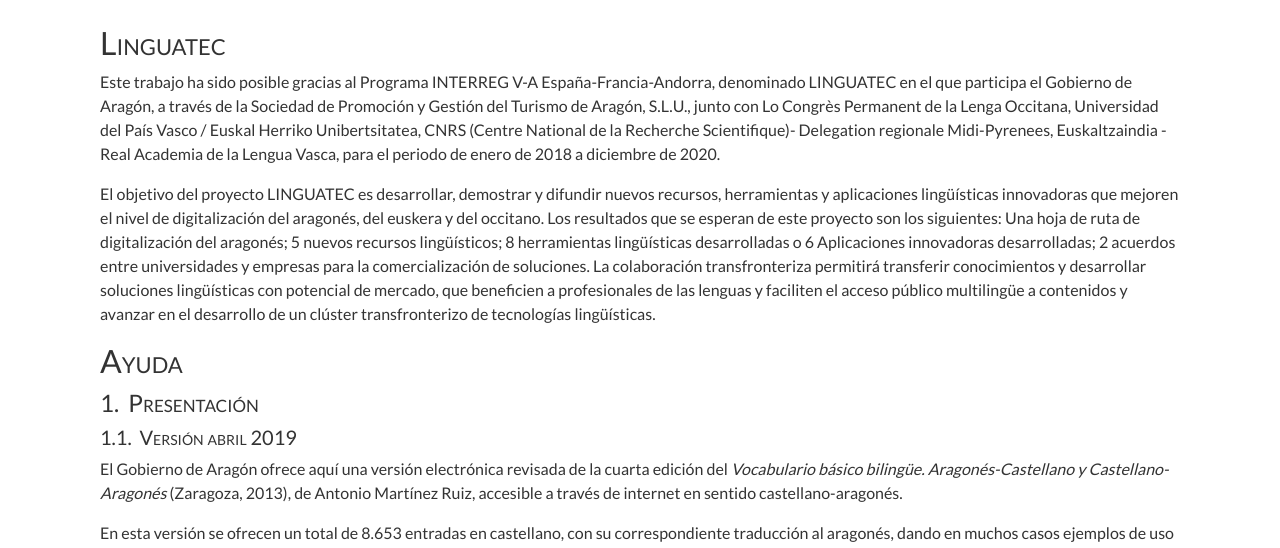
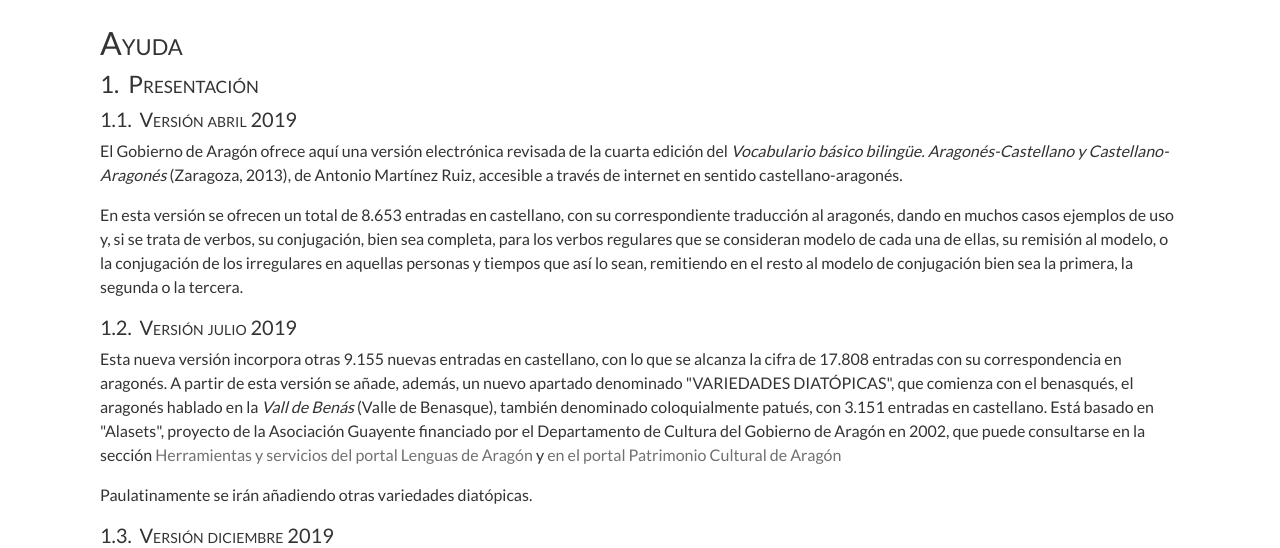
Before and after one commit to ribaguifi/linguatec-lexicon-frontend, a Django app: template linguatec_lexicon_frontend/templates/linguatec_lexicon_frontend/help.html in a window 1280 px wide. Shown: the part 97-645 px from the top of the page. Run offline with Django 3.2, Linux system fonts and the light colour scheme; the template is opened without the code that fills it, so the values that code supplies are empty; some libraries are stand-ins or nearby versions.

Commit message:
Remove dup content (included on linguatec-project)

```diff
--- a/linguatec_lexicon_frontend/templates/linguatec_lexicon_frontend/help.html
+++ b/linguatec_lexicon_frontend/templates/linguatec_lexicon_frontend/help.html
@@ -3,24 +3,6 @@
 
 {% block content %}
 <div class="col-12 rg-help">
-    <h1 class="countheads">Linguatec</h1>
-    <p>Este trabajo ha sido posible gracias al Programa INTERREG V-A España-Francia-Andorra, denominado LINGUATEC en el
-        que participa el Gobierno de Aragón, a través de la Sociedad de Promoción y Gestión del Turismo de Aragón, S.L.U.,
-        junto con Lo Congrès Permanent de la Lenga Occitana, Universidad del País Vasco / Euskal Herriko Unibertsitatea,
-        CNRS (Centre National de la Recherche Scientifique)- Delegation regionale Midi-Pyrenees, Euskaltzaindia - Real
-        Academia de la Lengua Vasca, para el periodo de enero de 2018 a diciembre de 2020.
-    </p>
-
-    <p>El objetivo del proyecto LINGUATEC es desarrollar, demostrar y difundir nuevos recursos, herramientas y
-        aplicaciones lingüísticas innovadoras que mejoren el nivel de digitalización del aragonés, del euskera y del
-        occitano. Los resultados que se esperan de este proyecto son los siguientes: Una hoja de ruta de digitalización
-        del aragonés; 5 nuevos recursos lingüísticos; 8 herramientas lingüísticas desarrolladas o 6 Aplicaciones innovadoras
-        desarrolladas; 2 acuerdos entre universidades y empresas para la comercialización de soluciones. La colaboración
-        transfronteriza permitirá transferir conocimientos y desarrollar soluciones lingüísticas con potencial de mercado,
-        que beneficien a profesionales de las lenguas y faciliten el acceso público multilingüe a contenidos y avanzar en
-        el desarrollo de un clúster transfronterizo de tecnologías lingüísticas.
-    </p>
-
     <h1 class="countheads">Ayuda</h1>
     <h2>Presentación</h2>
     <h3>Versión abril 2019</h3>
```
